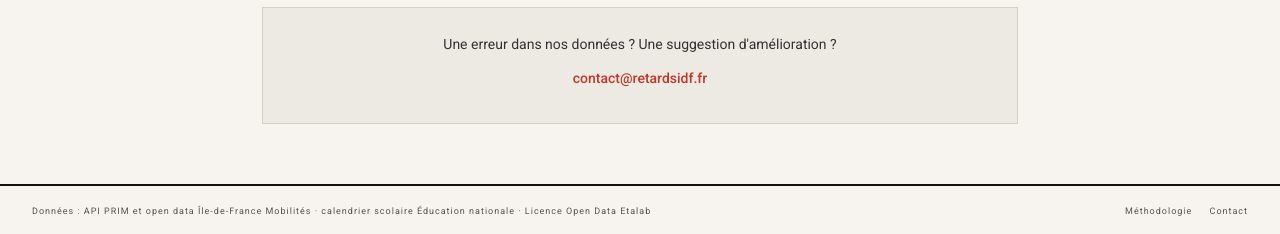
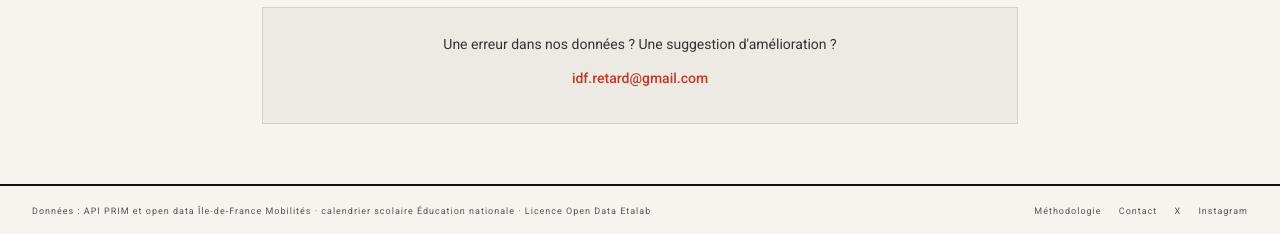
Before and after one commit to yaganperrot-hash/rertracker, a plain HTML site: page frontend/methode.html in a window 1280 px wide. Shown: the part 3432-3666 px from the top of the page. Drawn offline with Linux system fonts and the light colour scheme; no server answers.

Commit message:
update: email idf.retard@gmail.com + liens X et Instagram dans le footer
Co-Authored-By: Claude Opus 4.6 <noreply@anthropic.com>

```diff
--- a/frontend/methode.html
+++ b/frontend/methode.html
@@ -533,7 +533,7 @@
   <!-- Contact -->
   <div class="contact-block">
     <p>Une erreur dans nos données ? Une suggestion d'amélioration ?</p>
-    <p><a href="mailto:contact@retardsidf.fr">contact@retardsidf.fr</a></p>
+    <p><a href="mailto:idf.retard@gmail.com">idf.retard@gmail.com</a></p>
   </div>
 
 </div>
@@ -544,7 +544,9 @@
   <div class="footer-right">
     <a href="methode.html">Méthodologie</a>
 
-    <a href="mailto:contact@retardsidf.fr">Contact</a>
+    <a href="mailto:idf.retard@gmail.com">Contact</a>
+    <a href="https://x.com/idfretard" target="_blank" rel="noopener">X</a>
+    <a href="https://instagram.com/idfretard" target="_blank" rel="noopener">Instagram</a>
   </div>
 </footer>
 
```
Also changed, not shown: frontend/index.html (+3 -1 lines), frontend/ligne.html (+3 -1 lines), frontend/temps-reel.html (+3 -1 lines).
